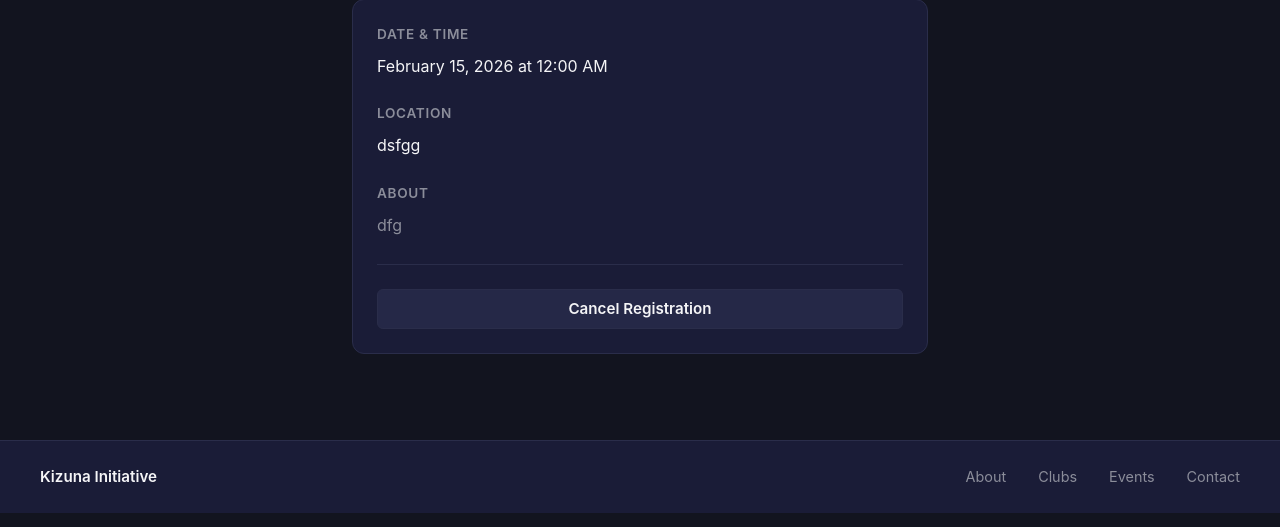
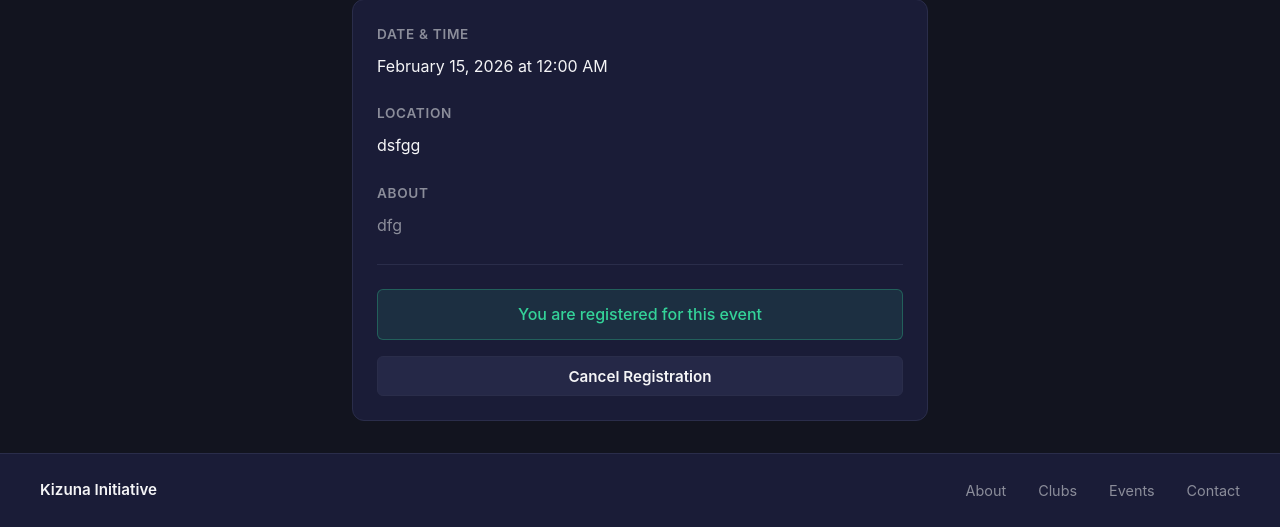
Before and after one commit to nitrimandylis/kizuna, a Flask app: page /events/1 in a window 1280 px wide. Shown: the part 287-814 px from the top of the page. Run offline with Flask 3, Linux system fonts and the light colour scheme; a user stored in the database is signed in; tables that the repository leaves empty hold one stand-in row (values such as "Sample post"); some libraries are stand-ins or nearby versions.

Commit message:
Enhance event registration capacity validation
- Add visual capacity indicator with progress bar
- Show remaining spots with color coding (green/yellow/red)
- Add registration status badges
- Use database-level count for accurate capacity check
- Display 'Organized by' club link when applicable
- Improve UX with clear registration states

```diff
--- a/routes/events.py
+++ b/routes/events.py
@@ -2,7 +2,7 @@ import logging
 from flask import Blueprint, render_template, request, redirect, url_for, flash
 from flask_login import login_required, current_user
 from models import db, Event, EventRegistration
-from sqlalchemy import or_
+from sqlalchemy import or_, func
 
 events_bp = Blueprint('events', __name__, url_prefix='/events')
 logger = logging.getLogger(__name__)
@@ -51,14 +51,22 @@ def detail(event_id):
 def register(event_id):
     event = Event.query.get_or_404(event_id)
 
+    # Check if already registered
     if EventRegistration.query.filter_by(event_id=event_id, user_id=current_user.id).first():
         flash('You are already registered for this event', 'warning')
         return redirect(url_for('events.detail', event_id=event_id))
 
-    if event.is_full():
-        logger.warning(f"Registration attempt for full event: '{event.title}' (ID: {event_id}) by user: {current_user.username}")
-        flash('This event is at full capacity', 'error')
-        return redirect(url_for('events.detail', event_id=event_id))
+    # Check capacity with database-level count for accuracy
+    if event.max_capacity:
+        current_count = db.session.query(func.count(EventRegistration.id)).filter(
+            EventRegistration.event_id == event_id,
+            EventRegistration.status == 'confirmed'
+        ).scalar()
+
+        if current_count >= event.max_capacity:
+            logger.warning(f"Registration attempt for full event: '{event.title}' (ID: {event_id}) by user: {current_user.username}")
+            flash('This event is at full capacity', 'error')
+            return redirect(url_for('events.detail', event_id=event_id))
 
     registration = EventRegistration(
         event_id=event_id,
--- a/static/css/style.css
+++ b/static/css/style.css
@@ -1283,3 +1283,51 @@ main {
         gap: 0.5rem;
     }
 }
+
+/* ═════════════════════════════════════════════════════════════════════════
+   EVENT CAPACITY INDICATORS
+   ═════════════════════════════════════════════════════════════════════════ */
+
+.capacity-full {
+    color: var(--primary);
+    font-weight: 600;
+}
+
+.capacity-low {
+    color: var(--warning);
+    font-weight: 600;
+}
+
+.capacity-bar {
+    height: 6px;
+    background: var(--navy-light);
+    border-radius: 3px;
+    margin-top: 0.5rem;
+    overflow: hidden;
+}
+
+.capacity-bar-fill {
+    height: 100%;
+    border-radius: 3px;
+    transition: width 0.3s ease;
+}
+
+.registration-status {
+    padding: 0.75rem 1rem;
+    border-radius: 6px;
+    text-align: center;
+    margin-bottom: 1rem;
+    font-weight: 500;
+}
+
+.registration-status.registered {
+    background: rgba(52, 211, 153, 0.1);
+    border: 1px solid rgba(52, 211, 153, 0.3);
+    color: var(--success);
+}
+
+.registration-status.full {
+    background: rgba(254, 67, 89, 0.1);
+    border: 1px solid rgba(254, 67, 89, 0.3);
+    color: var(--primary-light);
+}
--- a/templates/events/detail.html
+++ b/templates/events/detail.html
@@ -29,7 +29,26 @@
                 {% if event.max_capacity %}
                 <div class="detail-section">
                     <div class="detail-label">Capacity</div>
-                    <div class="detail-value">{{ event.get_registered_count() }} / {{ event.max_capacity }} registered</div>
+                    <div class="detail-value">
+                        {% set registered = event.get_registered_count() %}
+                        {% set remaining = event.max_capacity - registered %}
+
+                        {% if remaining <= 0 %}
+                            <span class="capacity-full">Full ({{ registered }}/{{ event.max_capacity }})</span>
+                        {% elif remaining <= 5 %}
+                            <span class="capacity-low">{{ remaining }} spots left ({{ registered }}/{{ event.max_capacity }})</span>
+                        {% else %}
+                            {{ registered }}/{{ event.max_capacity }} registered
+                        {% endif %}
+                    </div>
+
+                    <!-- Capacity progress bar -->
+                    <div class="capacity-bar">
+                        <div class="capacity-bar-fill" style="width: {{ (registered / event.max_capacity * 100)|round }}%;
+                            {% if remaining <= 0 %}background: var(--primary);
+                            {% elif remaining <= 5 %}background: var(--warning);
+                            {% else %}background: var(--success);{% endif %}"></div>
+                    </div>
                 </div>
                 {% endif %}
 
@@ -40,26 +59,40 @@
                 </div>
                 {% endif %}
 
+                {% if event.club %}
+                <div class="detail-section">
+                    <div class="detail-label">Organized by</div>
+                    <div class="detail-value">
+                        <a href="{{ url_for('clubs.detail', club_id=event.club.id) }}">{{ event.club.name }}</a>
+                    </div>
+                </div>
+                {% endif %}
+
                 {% if current_user.is_authenticated %}
                 <div class="detail-section" style="padding-top: 1.5rem; border-top: 1px solid var(--border);">
                     {% if is_registered %}
+                    <div class="registration-status registered">
+                        <span>You are registered for this event</span>
+                    </div>
                     <form method="POST" action="{{ url_for('events.unregister', event_id=event.id) }}">
                         <input type="hidden" name="csrf_token" value="{{ csrf_token() }}">
                         <button type="submit" class="btn btn-secondary btn-full">Cancel Registration</button>
                     </form>
-                    {% elif not event.is_full() %}
+                    {% elif event.is_full() %}
+                    <div class="registration-status full">
+                        <span>This event is at full capacity</span>
+                    </div>
+                    {% else %}
                     <form method="POST" action="{{ url_for('events.register', event_id=event.id) }}">
                         <input type="hidden" name="csrf_token" value="{{ csrf_token() }}">
-                        <button type="submit" class="btn btn-primary btn-full btn-lg">Register</button>
+                        <button type="submit" class="btn btn-primary btn-full btn-lg">Register Now</button>
                     </form>
-                    {% else %}
-                    <p style="color: var(--text-muted); text-align: center;">This event is at full capacity.</p>
                     {% endif %}
                 </div>
                 {% else %}
                 <div class="detail-section" style="padding-top: 1.5rem; border-top: 1px solid var(--border);">
                     <p style="color: var(--text-muted); text-align: center; margin-bottom: 1rem;">Sign in to register for this event</p>
-                    <a href="{{ url_for('auth.login') }}" class="btn btn-primary btn-full">Sign In</a>
+                    <a href="{{ url_for('auth.login', next=request.path) }}" class="btn btn-primary btn-full">Sign In</a>
                 </div>
                 {% endif %}
             </div>
```
